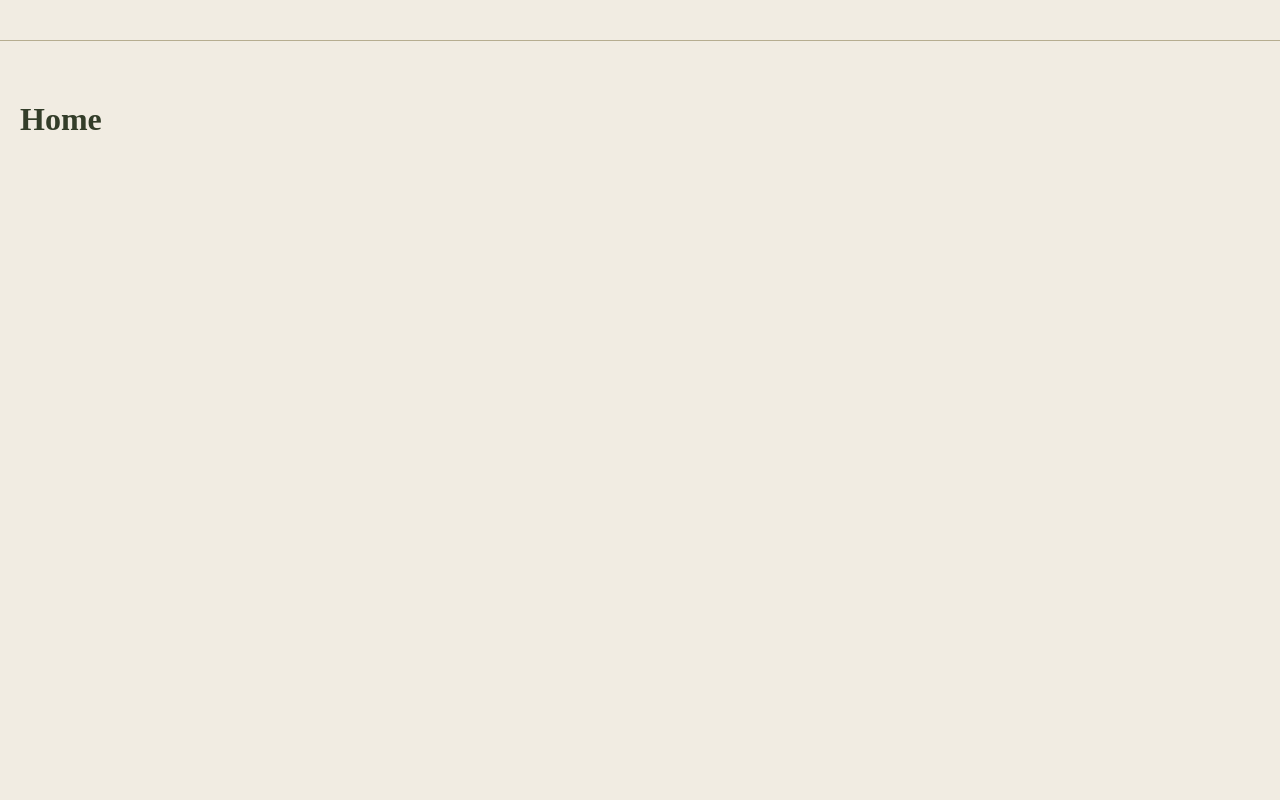
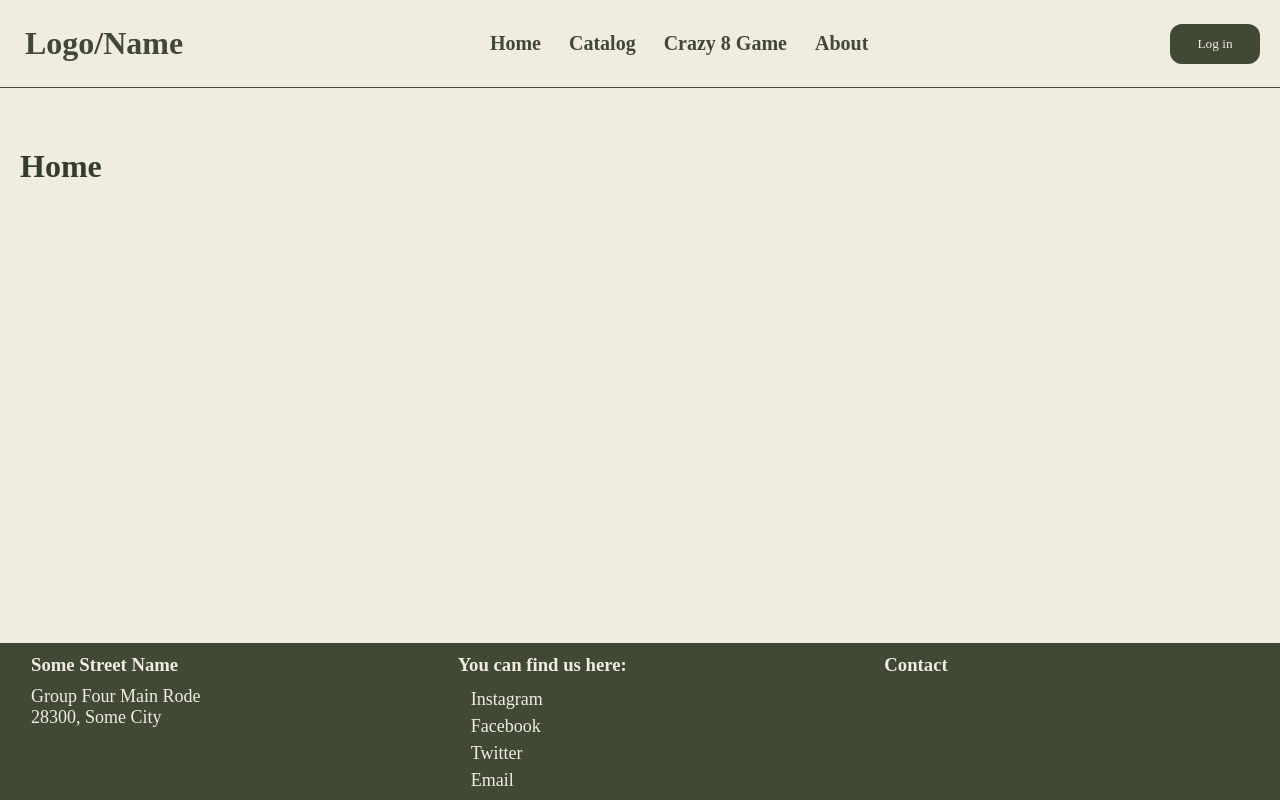
Before and after one commit to champagnekapy/skupina_4, a React (Create React App) app: page / in a window 1280 px wide. Built offline with nearby package versions, Linux system fonts and the light colour scheme.

Commit message:
Changed the footer and the navigation bar

```diff
--- a/src/components/Footer.jsx
+++ b/src/components/Footer.jsx
@@ -1,14 +1,53 @@
 import React from "react";
 import { motion } from "framer-motion";
 
+
+
 function Footer() {
+{/* Addedd constant values for location informayion */}
+const address = 'Some Street Name';
+const streeetName = 'Group Four Main Rode';
+const [zipCode, city] = [28300, 'Some City'];
+{/* Addedd different links for socials in the footer */}
+const links = {
+  instagram: 'https://www.instagram.com/',
+  facebook: 'https://www.facebook.com/',
+  twitter: 'https://twitter.com/',
+  email: 'https://www.google.com/gmail/about/',
+};
+  console.log(links)
   return (
     <motion.div
       className='footer'
       initial={{ opacity: 0 }}
       animate={{ opacity: 1 }}
       exit={{ opacity: 0, transition: { duration: 1 } }}
-    ></motion.div>
+    >
+
+      <div className="address">
+      <h3>{ address }</h3>
+      <p>{ streeetName }</p>
+      <p>{ zipCode }, { city }</p>
+
+      </div>
+
+      <div className="links">
+
+      <h3>You can find us here:</h3>
+      <ul>
+        <li><a href={ links['instagram'] }>Instagram</a></li>
+        <li><a href={ links['facebook'] }>Facebook</a></li>
+        <li><a href={ links['twitter'] }>Twitter</a></li>
+        <li><a href={ links['email'] }>Email</a></li>
+    </ul>
+      </div>
+
+      <div className="contact">
+        <h3>Contact</h3>
+      </div>
+
+    </motion.div>
+
   );
 }
 
--- a/src/components/Navbar.jsx
+++ b/src/components/Navbar.jsx
@@ -1,5 +1,6 @@
 import React from "react";
 import { motion } from "framer-motion";
+
 
 function Navbar() {
   return (
@@ -8,7 +9,17 @@ function Navbar() {
       initial={{ opacity: 0 }}
       animate={{ opacity: 1 }}
       exit={{ opacity: 0, transition: { duration: 1 } }}
-    ></motion.div>
+    >
+      <a href="" className="logo">Logo/Name</a>
+      <ul>
+        <li><a href="/" className="navHome">Home</a></li>
+        <li><a href="/catalog" className="navCatalog">Catalog</a></li>
+        <li><a href="/crazy8game" className="navCrazy8Game">Crazy 8 Game</a></li>
+        <li><a href="/about" className="navAbout">About</a></li>
+      </ul>
+    <button className="logIn">Log in</button>
+
+    </motion.div>
   );
 }
 
--- a/src/index.css
+++ b/src/index.css
@@ -21,18 +21,45 @@ code {
 body {
   background: #f1ece2;
 }
+/* Addedd the about page styles */
+.aboutMain {
+  background-color: #414833;
+
+  height: 400px;
+  width: 300px;
+}
+.aboutMain h3 {
+  color: #f1ece2;
+  font-style: bold;
+}
 .navbar {
   padding: 20px;
   display: flex;
   align-items: center;
   margin: 0 auto;
   background-color: #f1ece2;
-  border-bottom: 1px solid #b6ad90;
+  /* Changed the color of the border of the navbar  */
+  border-bottom: 1px solid #414833;
+  /* Addedd more styling */
+  justify-content: space-between;
+  gap: 2rem;
+
 }
+/* Styling the table elements */
+.navbar ul {
+  padding: 0;
+  margin: 0;
+  list-style: none;
+  display: flex;
+  gap: 1rem;
+}
+/* Added styling to the logo in the navbar */
 .navbar .logo {
   float: left;
   padding: 5px;
+  font-size: 2rem;
 }
+
 .navbar h1 {
   color: #414833;
 }
@@ -40,10 +67,28 @@ body {
   margin-left: auto;
 }
 .navbar a {
-  margin-left: 16px;
+  font-size: 20px;
+  font-weight: bold;
   text-decoration: none;
   padding: 6px;
   color: #414833;
+}
+/* Added a on hover option for the links in the navbar */
+.navbar a:hover {
+  background-color: #414833;
+  color: #f1ece2;
+}
+/* Styled the login button */
+.logIn {
+  height: 40px;
+  width: 90px;
+  border-radius: 12px;
+  background-color: #414833;
+  color: #f1ece2;
+  border-style: none;
+}
+.logIn:hover {
+  cursor: pointer;
 }
 .content {
   margin: 40px auto;
@@ -52,16 +97,72 @@ body {
 }
 .footer {
   position: fixed;
+  /* Changed the display property of the footer to grid */
+  display: grid;
+  grid-template-columns: 1fr 1fr 1fr;
+  grid-template-rows: auto;
   left: 0;
   bottom: 0;
   padding-bottom: 5px;
   width: 100%;
   color: #414833;
 
-  background-color: #f1ece2;
-  text-align: center;
+
+  border: solid 1px #414833;
+  background-color: #414833;
+  text-align: start;
+}
+/* Added styling to the h2 */
+.footer h3 {
+  margin: 10px 30px;
+  text-align: start;
+  /* Changed the color of the h1 in the Footer */
+  color: #f1ece2
+}
+/* Added the styling for the p elements in the footer */
+.footer p {
+  font-size: large;
+  margin: auto 30px;
+  color: #f1ece2
+}
+/* Added breakpoints for different divs in the grid */
+.footer .address {
+  grid-column-start: 1;
+  grid-column-end: 2;
+  grid-row-start: 0;
+  grid-row-end: 1;
+
+}
+.footer .links {
+  grid-column-start: 2;
+  grid-column-end: 3;
+  grid-row-start: 0;
+  grid-row-end: 1;
+}
+.footer .contact {
+  grid-column-start: 3;
+  grid-column-end: 4;
+  grid-row-start: 0;
+  grid-row-end: 1;
 }
 
+/* Added styles to the ul element and the links in the footer*/
+.footer ul {
+  margin: auto;
+  list-style: none;
+}
+
+.footer ul li {
+  list-style-type: none;
+  padding: 3px;
+}
+
+
+.footer ul li a {
+  color: #f1ece2;
+  font-size: large;
+  text-decoration: none;
+}
 .footerContent {
   text-align: center;
   float: center;
```
